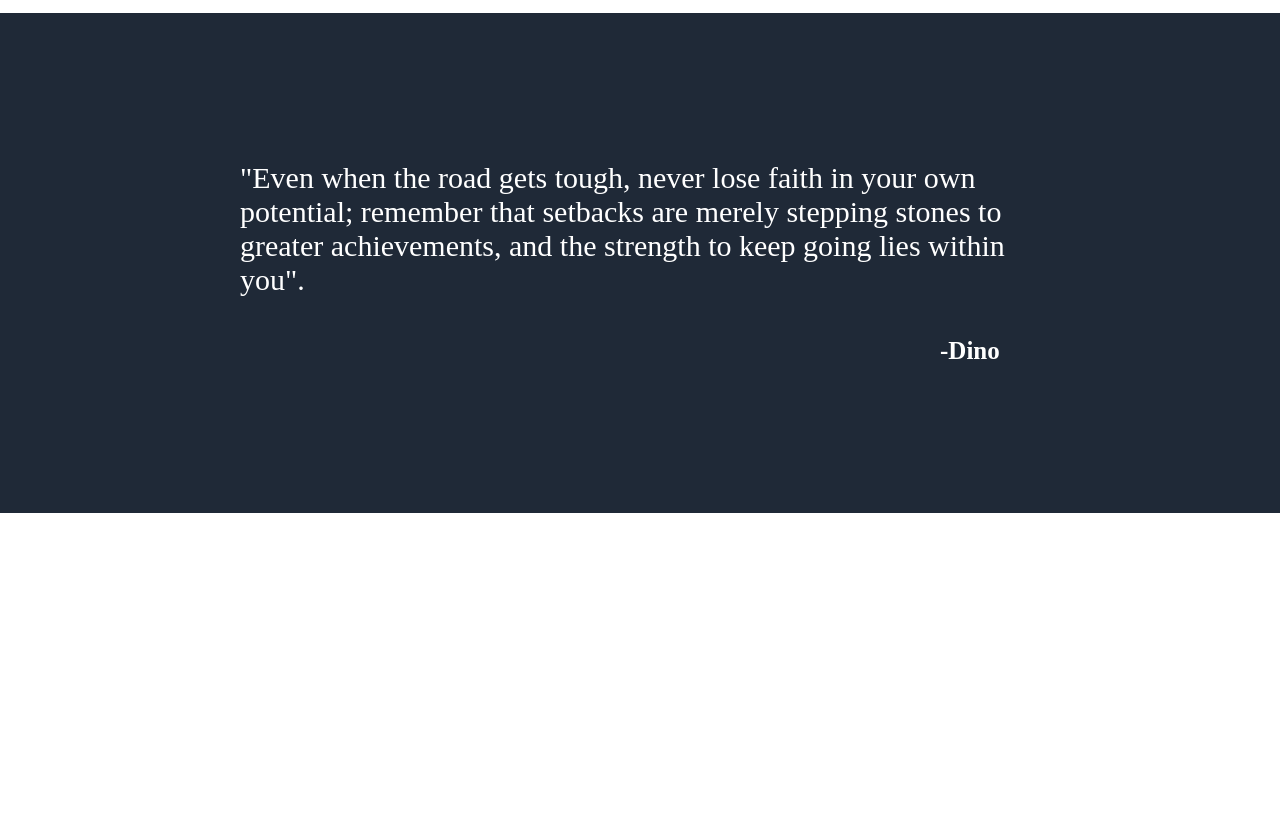
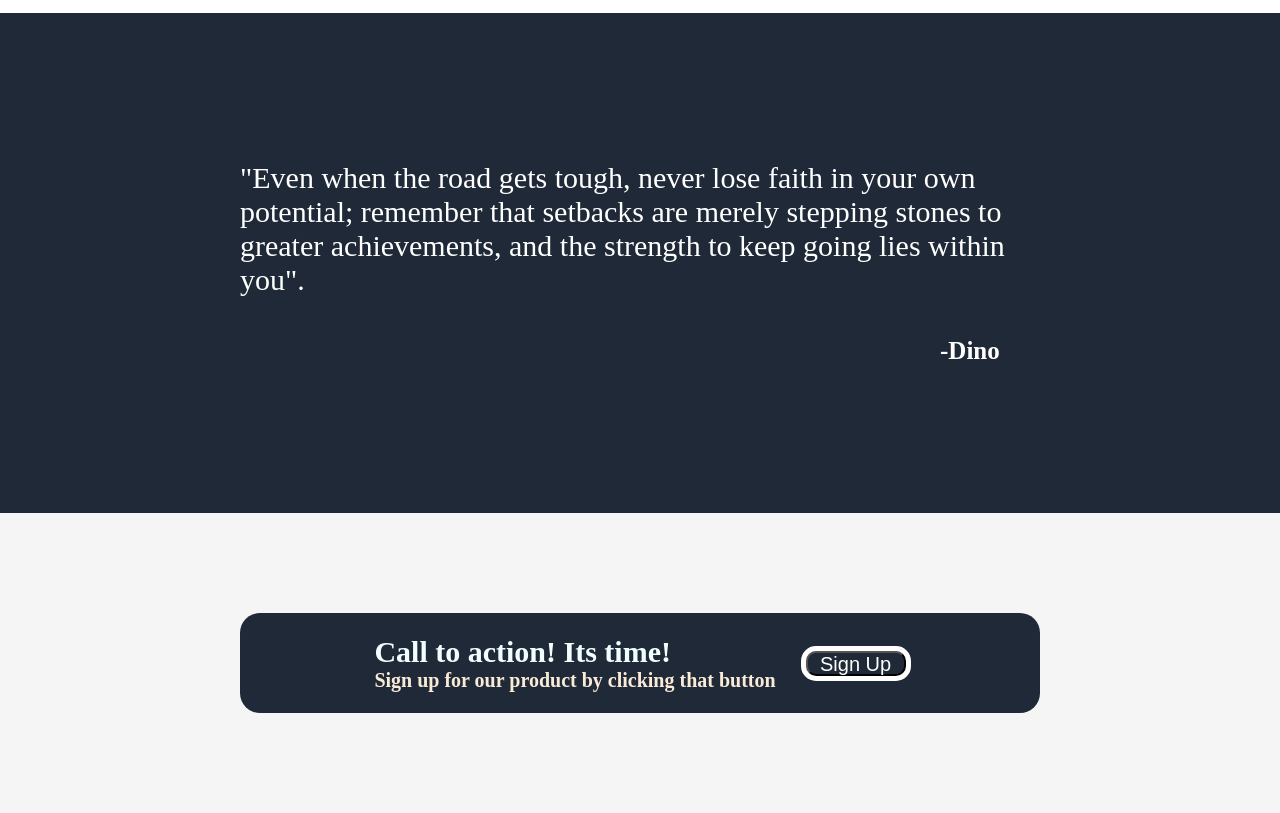
Before and after one commit to D1nocode/mario.html, a plain HTML site: page index.html in a window 1280 px wide. Shown: the part 1154-1967 px from the top of the page. Before the commit the page ends 1667 px from the top, so only its background shows below. Drawn offline with Linux system fonts and the light colour scheme.

Commit message:
Updating mario pratice page

```diff
--- a/index.html
+++ b/index.html
@@ -77,5 +77,16 @@
         <h4>-Dino</h4>
       </div>
     </div>
+    <div class="container3">
+      <div class="box">
+        <div class="content">
+          <div class="text-container">
+            <h5>Call to action! Its time!</h5>
+            <h6>Sign up for our product by clicking that button</h6>
+          </div>
+          <button class="right-box">Sign Up</button>
+        </div>
+      </div>
+    </div>
   </body>
 </html>
--- a/style.css
+++ b/style.css
@@ -128,3 +128,51 @@
   padding-top: 40px;
   margin-left: 700px;
 }
+
+.container3 {
+  background-color: whitesmoke;
+  height: 300px;
+}
+
+.box {
+  height: 300px;
+  max-width: 3000px;
+
+  display: flex;
+  flex-direction: row;
+  justify-content: center;
+  align-items: center;
+}
+
+.content {
+  width: 800px;
+  height: 100px;
+
+  display: flex;
+  flex-direction: row;
+  justify-content: center;
+  align-items: center;
+  background-color: rgb(31, 41, 55);
+  border-radius: 20px;
+  gap: 30px;
+}
+
+.content h5 {
+  font-size: 30px;
+  color: azure;
+}
+
+.content h6 {
+  font-size: 20px;
+  color: antiquewhite;
+}
+
+.right-box {
+  width: 100px;
+  height: 25px;
+  font-size: 20px;
+  outline: 5px solid white;
+  background-color: rgb(31, 41, 55);
+  border-radius: 10px;
+  color: white;
+}
```
